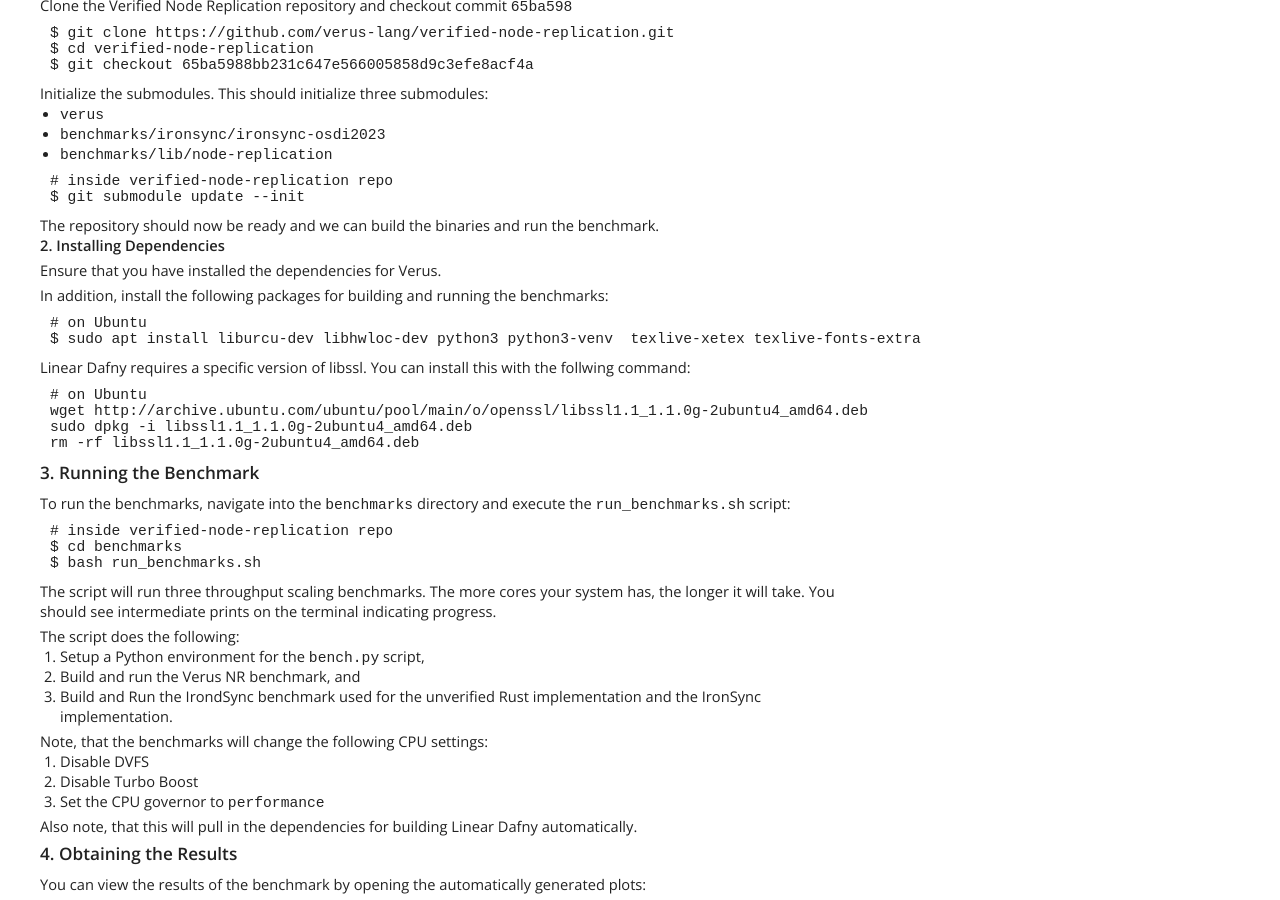
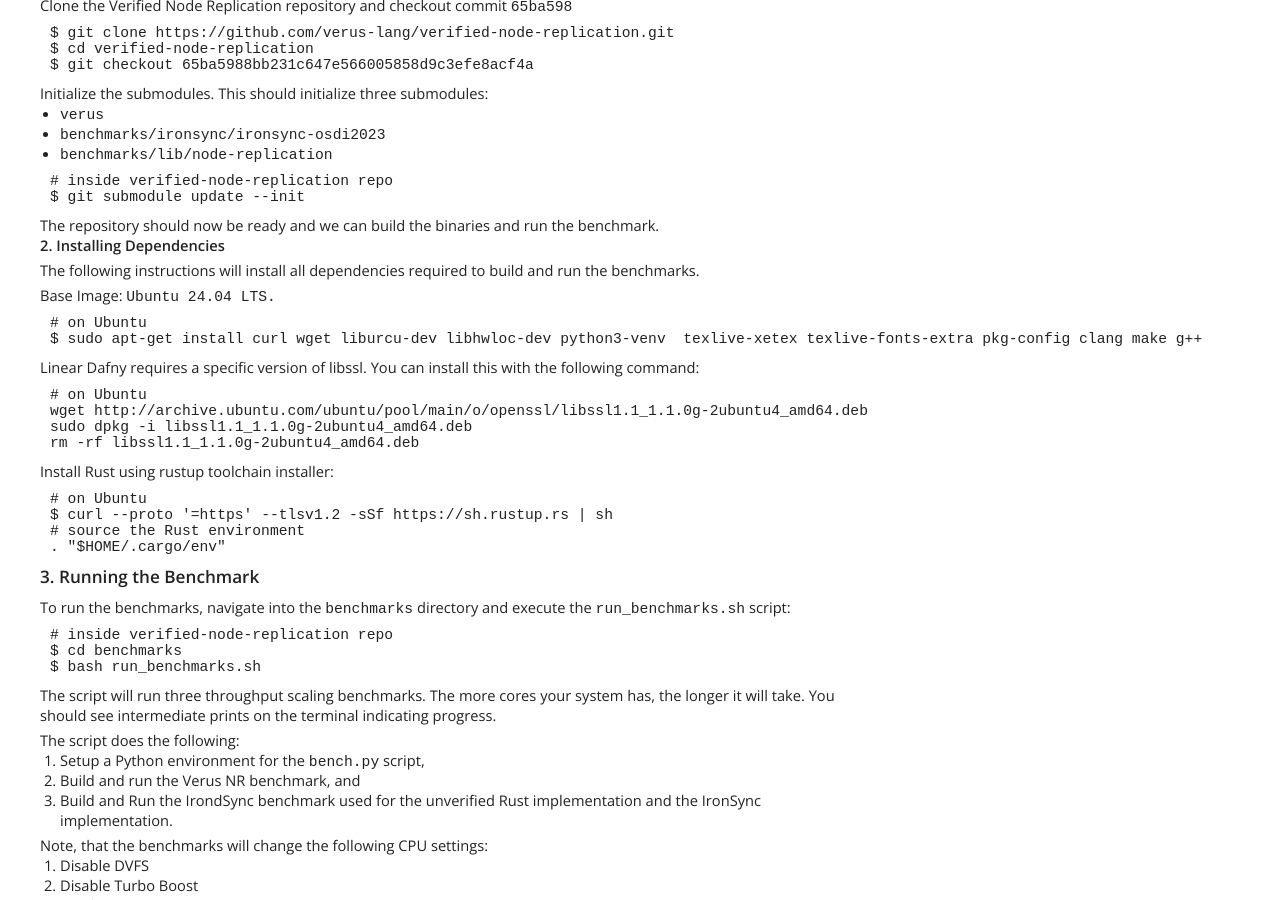
Before and after one commit to verus-lang/paper-sosp24-artifact, a Jekyll site: the page built from site/guide.md, in a window 1280 px wide and 900 px high, scrolled down 2550 px. Built offline with Jekyll 4.4.1, drawn with Linux system fonts in a browser that asks for light colours.

Commit message:
NR: update instructions for dependency installation
Signed-off-by: Reto Achermann <achreto@gmail.com>

````diff
--- a/site/guide.md
+++ b/site/guide.md
@@ -171,22 +171,32 @@ The repository should now be ready and we can build the binaries and run the ben
 
 #### 2. Installing Dependencies
 
-Ensure that you have installed the dependencies for Verus.
+The following instructions will install all dependencies required to build and run the benchmarks.
 
-In addition, install the following packages for building and running the benchmarks:
+Base Image: `Ubuntu 24.04 LTS.`
+
 
 ```shell
 # on Ubuntu
-$ sudo apt install liburcu-dev libhwloc-dev python3 python3-venv  texlive-xetex texlive-fonts-extra
+$ sudo apt-get install curl wget liburcu-dev libhwloc-dev python3-venv  texlive-xetex texlive-fonts-extra pkg-config clang make g++
 ```
 
-Linear Dafny requires a specific version of libssl. You can install this with the follwing command:
+Linear Dafny requires a specific version of libssl. You can install this with the following command:
 
 ```shell
 # on Ubuntu
 wget http://archive.ubuntu.com/ubuntu/pool/main/o/openssl/libssl1.1_1.1.0g-2ubuntu4_amd64.deb
 sudo dpkg -i libssl1.1_1.1.0g-2ubuntu4_amd64.deb
 rm -rf libssl1.1_1.1.0g-2ubuntu4_amd64.deb
+```
+
+Install Rust using rustup toolchain installer:
+
+```shell
+# on Ubuntu
+$ curl --proto '=https' --tlsv1.2 -sSf https://sh.rustup.rs | sh
+# source the Rust environment
+. "$HOME/.cargo/env"
 ```
 
 ### 3. Running the Benchmark
````
